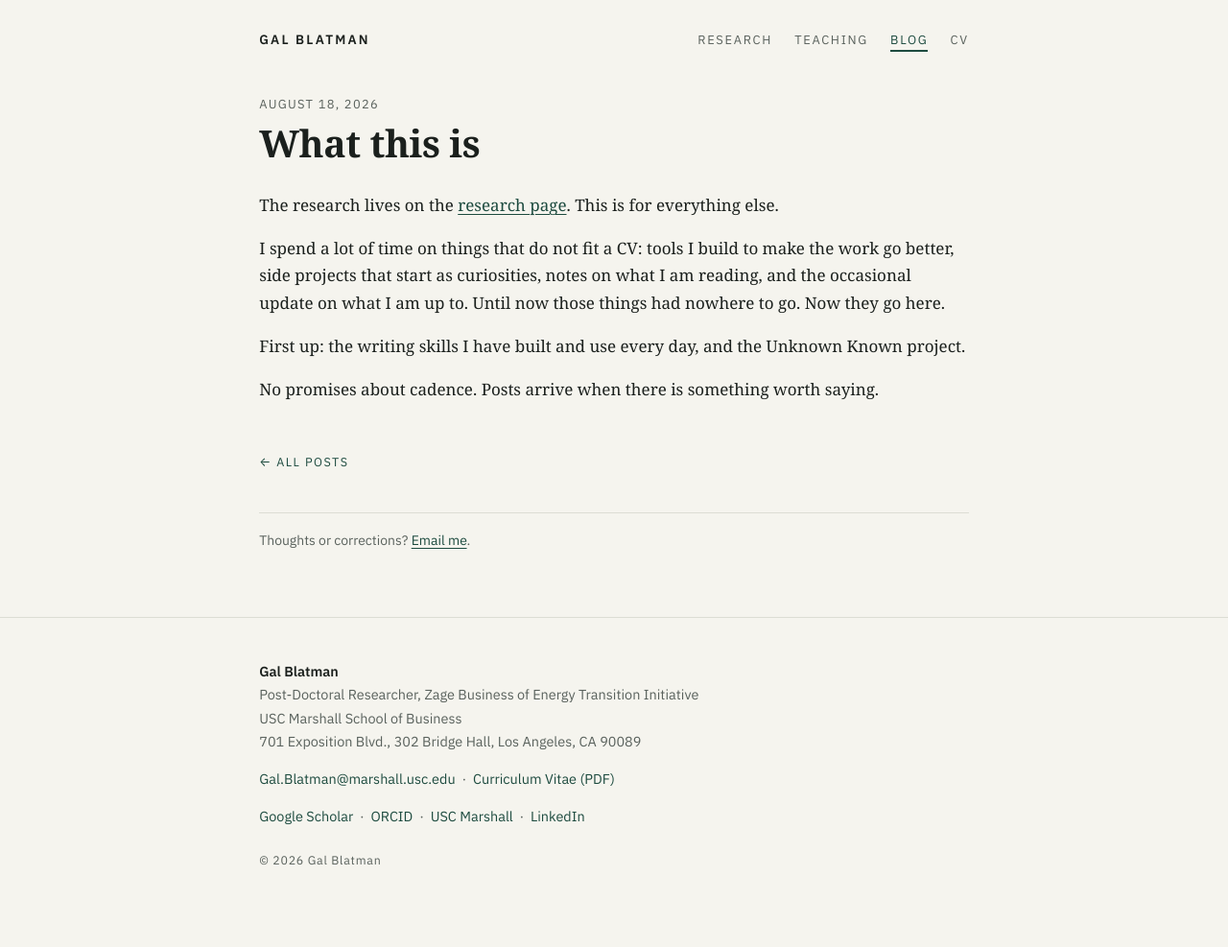
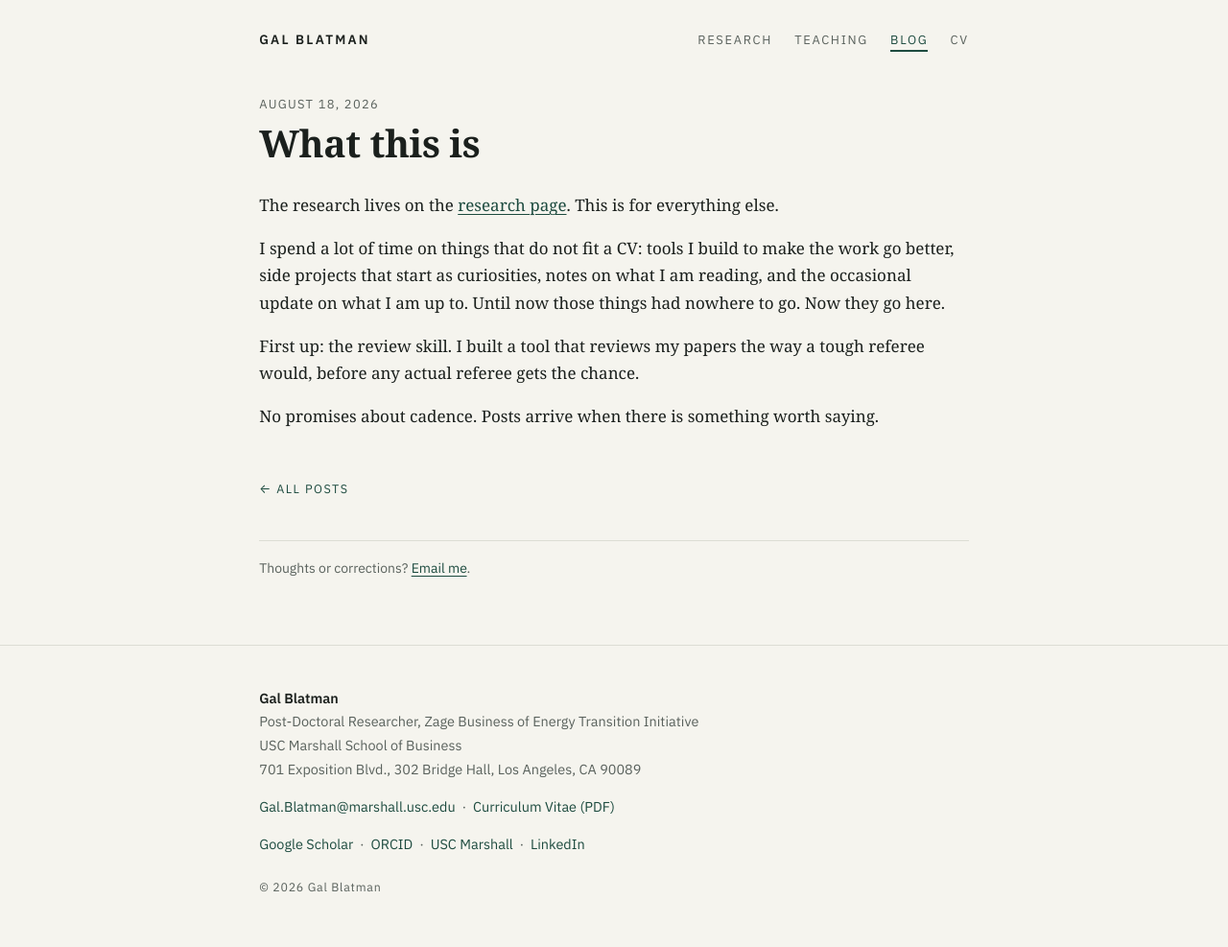
Before and after one commit to GalBlatman/GalBlatman.github.io, a Jekyll site: the page built from _posts/2026-08-18-what-this-is.md, in a window 1280 px wide. Shown: the whole page at 96% size. Built offline with Jekyll 4.4.1, drawn with Linux system fonts in a browser that asks for light colours; some web fonts are replaced; before the commit the page ends 959 px from its top, so only the background shows below that.

Commit message:
Add post tags as metadata; update welcome post intro
Tag the writing-skills draft with tools. Display tags beneath the post
title when present, plain text, no tag pages or navigation. Replace the
"First up:" line in the welcome post.

Co-Authored-By: Claude Opus 5 <noreply@anthropic.com>

```diff
--- a/_layouts/post.html
+++ b/_layouts/post.html
@@ -92,6 +92,7 @@ ul.courses .where{font-family:var(--sans);font-size:.8rem;color:var(--muted);mar
 .post-head{margin:2.1rem 0 1.8rem}
 .post-head .pdate{font-family:var(--sans);font-size:.76rem;letter-spacing:.1em;text-transform:uppercase;color:var(--muted);margin:0 0 .5rem}
 .post-head h1{font-size:clamp(1.7rem,4.5vw,2.3rem)}
+.post-head .ptags{font-family:var(--sans);font-size:.76rem;letter-spacing:.1em;text-transform:uppercase;color:var(--muted);margin:.55rem 0 0}
 .backlink{font-family:var(--sans);font-size:.74rem;letter-spacing:.12em;text-transform:uppercase;text-decoration:none;display:inline-block;margin-top:2rem}
 
 footer{margin-top:4rem;border-top:1px solid var(--line);padding:1.7rem 0 2.3rem;font-family:var(--sans);font-size:.85rem;color:var(--muted);line-height:1.7}
@@ -125,6 +126,9 @@ footer a{text-decoration:none}
     <div class="post-head">
       <p class="pdate">{{ page.date | date: "%B %-d, %Y" }}</p>
       <h1>{{ page.title }}</h1>
+      {% if page.tags and page.tags.size > 0 %}
+      <p class="ptags">{{ page.tags | join: ", " }}</p>
+      {% endif %}
     </div>
     {{ content }}
     <a class="backlink" href="/blog/">&larr; All posts</a>
--- a/_posts/2026-08-18-what-this-is.md
+++ b/_posts/2026-08-18-what-this-is.md
@@ -7,6 +7,6 @@ The research lives on the [research page](/research.html). This is for everythin
 
 I spend a lot of time on things that do not fit a CV: tools I build to make the work go better, side projects that start as curiosities, notes on what I am reading, and the occasional update on what I am up to. Until now those things had nowhere to go. Now they go here.
 
-First up: the writing skills I have built and use every day, and the Unknown Known project.
+First up: the review skill. I built a tool that reviews my papers the way a tough referee would, before any actual referee gets the chance.
 
 No promises about cadence. Posts arrive when there is something worth saying.
```
Also changed, not shown: _drafts/the-writing-skills.md (+1 -0 lines).
